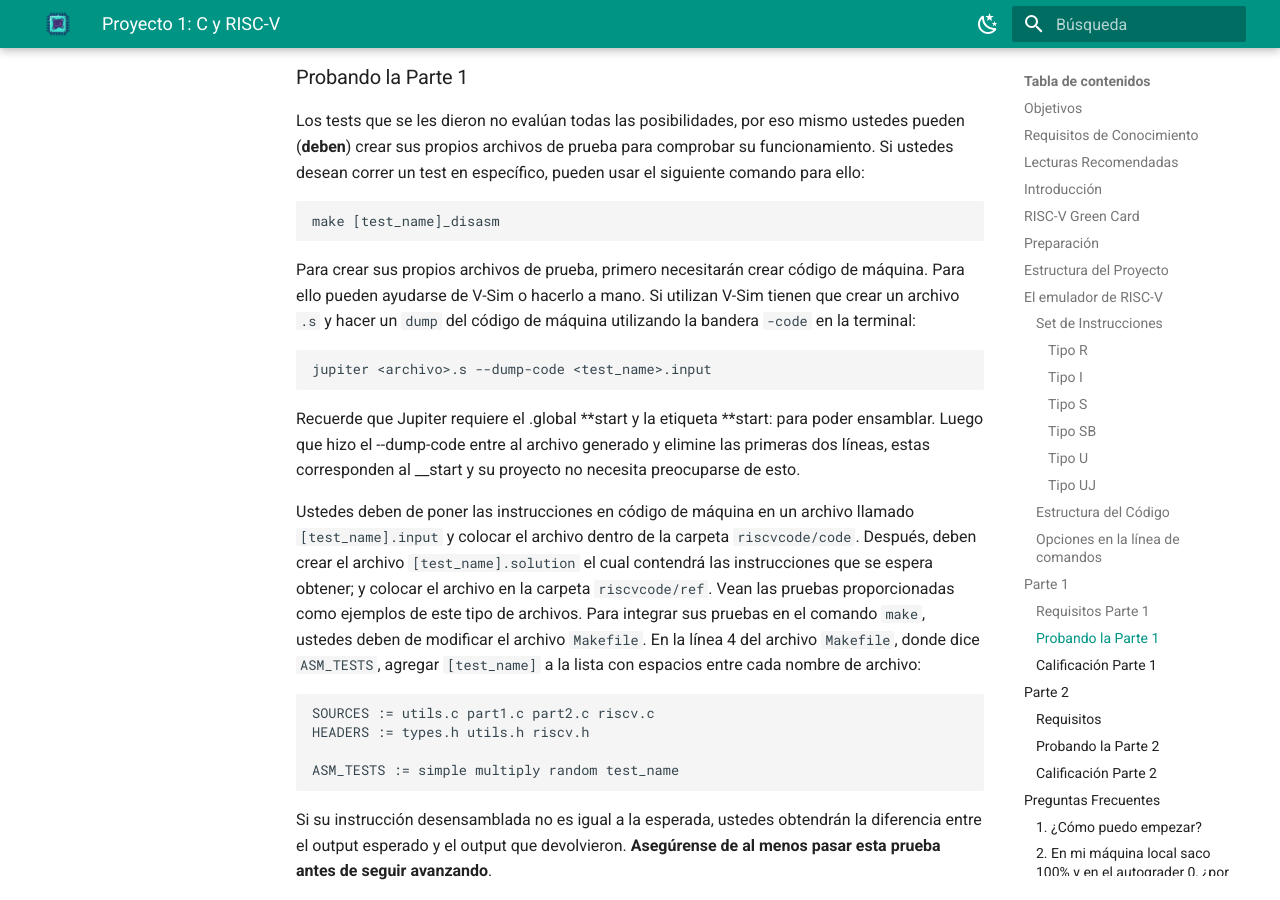
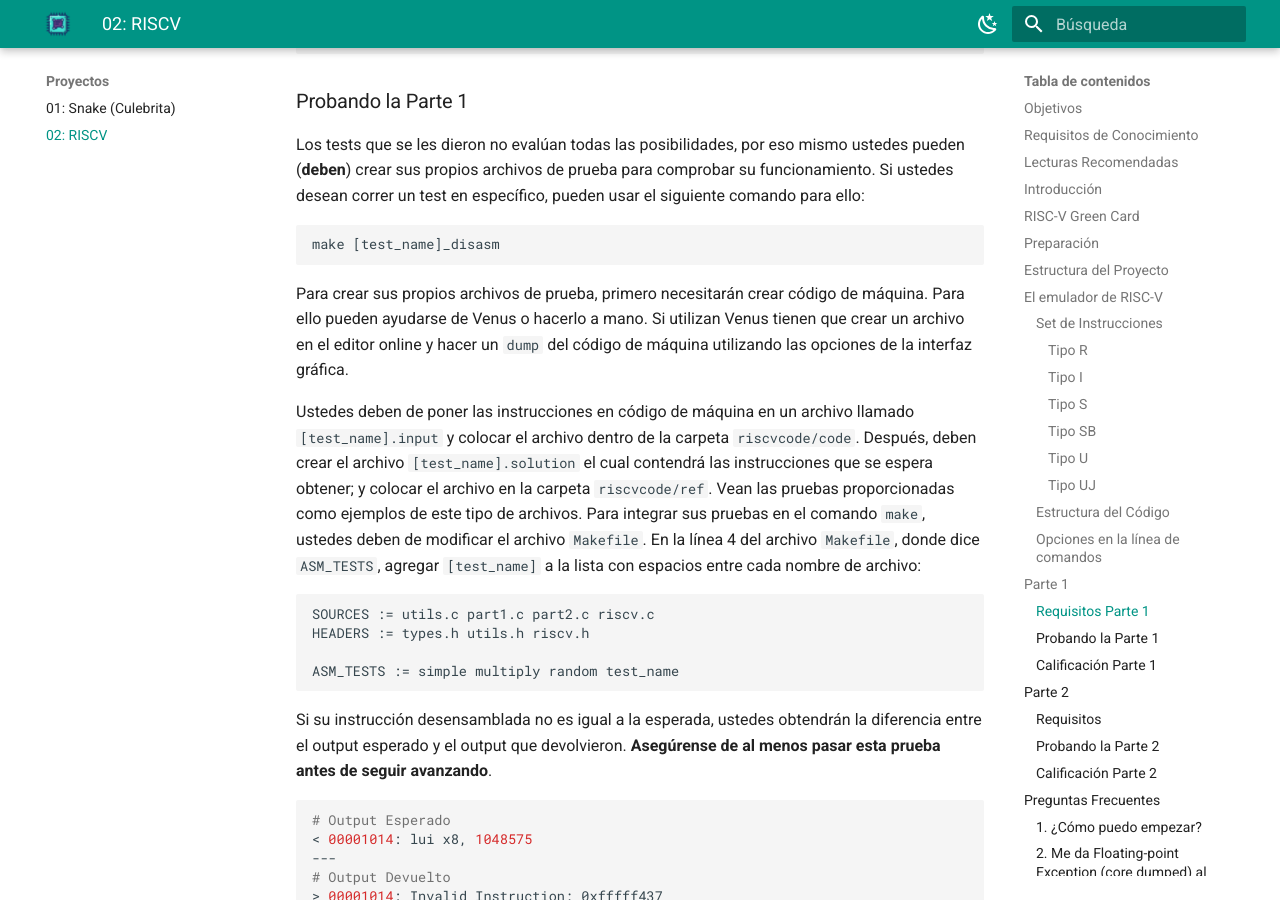
Before and after one commit to cc3-an-ug/webapp, an MkDocs documentation site: the page built from docs/projects/pj02.md, in a window 1280 px wide and 900 px high, scrolled down 11960 px. Built offline with MkDocs 1.6.1 and Material for MkDocs 9.7.7, drawn with Linux system fonts in a browser that asks for light colours; some of the changed text lies outside the part shown.

Commit message:
feat: add project 2 instructions

````diff
--- a/docs/projects/pj02.md
+++ b/docs/projects/pj02.md
@@ -4,7 +4,6 @@
 
 - Mejorar sus habilidades de programación en C.
 - Conocer algunos de los detalles de RISC-V.
-- Prepararse para lo que viene más adelante en el curso.
 
 ## Requisitos de Conocimiento
 
@@ -35,7 +34,7 @@ Si creen que no tienen claro alguno de estos temas al 100%, por favor no duden e
 
 ## Introducción
 
-En este proyecto ustedes deben de crear un emulador que pueda ejecutar un subconjunto de instrucciones de **RISC-V**. Ustedes se van a encargar de hacer un programa que decodifique y ejecute varias instrucciones de RISC-V. Considérenlo como una versión miniatura de **Jupiter**.
+En este proyecto ustedes deben de crear un emulador que pueda ejecutar un subconjunto de instrucciones de **RISC-V**. Ustedes se van a encargar de hacer un programa que decodifique y ejecute varias instrucciones de RISC-V. Considérenlo como una versión miniatura de **Venus**.
 
 ## RISC-V Green Card
 
@@ -50,7 +49,7 @@ Aquí hay dos **RISC-V Green Cards** que pueden consultar y así tener más herr
 
 **Antes de comenzar asegúrense de que hayan <span style="color: red">leído y comprendido</span> todas las instrucciones del proyecto de principio a fin**. Si tienen alguna pregunta pueden consultar la sección de preguntas frecuentes para ver si ya ha sido resuelta, de lo contrario por favor diríjanse a **Slack** y pregunten en los canales correspondientes.
 
-Para comenzar con el proyecto, primero tienen que tener todos los archivos base, estos se encuentran [aquí](https://classroom.github.com/g/wGyx9BSw). Tienen permitido trabajar en parejas o de forma individual, por lo que al aceptar la asignación les preguntará si desean crear un grupo nuevo o unirse a uno ya existente. Si crean un grupo nuevo, ingresen un nombre que represente al grupo y que no esté ya en los grupos existentes.
+Para comenzar con el proyecto, primero tienen que tener todos los archivos base, estos se encuentran [aquí](https://classroom.github.com/a/aO76NKWj). Tienen permitido trabajar en parejas o de forma individual, por lo que al aceptar la asignación les preguntará si desean crear un grupo nuevo o unirse a uno ya existente. Si crean un grupo nuevo, ingresen un nombre que represente al grupo y que no esté ya en los grupos existentes.
 
 ![Create group](/assets/img/projs/proj01/classroom1.png)
 
@@ -73,17 +72,20 @@ git clone <link del repositorio>
 Cuando hayan clonado el repositorio, se van a encontrar con los siguientes archivos:
 
 ```shell
-Makefile
-part1.c
-part2.c
-README.md
-riscv.c
-riscvcode/
-riscv.h
-autograder.json
-types.h
-utils.c
-utils.h
+.
+├── LICENSE
+├── Makefile
+├── README.md
+├── check
+├── grading
+├── part1.c
+├── part2.c
+├── riscv.c
+├── riscv.h
+├── riscvcode
+├── types.h
+├── utils.c
+└── utils.h
 ```
 
 Los únicos archivos que pueden modificar son:
@@ -663,13 +665,7 @@ Los tests que se les dieron no evalúan todas las posibilidades, por eso mismo u
 make [test_name]_disasm
 ```
 
-Para crear sus propios archivos de prueba, primero necesitarán crear código de máquina. Para ello pueden ayudarse de V-Sim o hacerlo a mano. Si utilizan V-Sim tienen que crear un archivo `.s` y hacer un `dump` del código de máquina utilizando la bandera `-code` en la terminal:
-
-```shell
-jupiter <archivo>.s --dump-code <test_name>.input
-```
-
-Recuerde que Jupiter requiere el .global **start y la etiqueta **start: para poder ensamblar. Luego que hizo el --dump-code entre al archivo generado y elimine las primeras dos líneas, estas corresponden al \_\_start y su proyecto no necesita preocuparse de esto.
+Para crear sus propios archivos de prueba, primero necesitarán crear código de máquina. Para ello pueden ayudarse de Venus o hacerlo a mano. Si utilizan Venus tienen que crear un archivo en el editor online y hacer un `dump` del código de máquina utilizando las opciones de la interfaz gráfica.
 
 Ustedes deben de poner las instrucciones en código de máquina en un archivo llamado `[test_name].input`
 y colocar el archivo dentro de la carpeta `riscvcode/code`. Después, deben crear el archivo `[test_name].solution` el cual contendrá las instrucciones que se espera obtener; y colocar el archivo en la carpeta `riscvcode/ref`. Vean las pruebas proporcionadas como ejemplos de este tipo de archivos. Para integrar sus pruebas en el comando `make`, ustedes deben de modificar el archivo `Makefile`. En la línea 4 del archivo `Makefile`, donde dice `ASM_TESTS`, agregar `[test_name]` a la lista con espacios entre cada nombre de archivo:
@@ -755,11 +751,7 @@ instruction.opcode
 
 siendo `instruction` una variable que representa una "instancia" de la estructura `Instruction`. Luego de esto, pueden ver cómo accediendo a estos campos pueden decodificar la instrucción y así lograr imprimirla.
 
-### 2. En mi máquina local saco 100% y en el autograder 0, ¿por qué?
-
-Al trabajar con uniones y estructuras de C y al utilizar la bandera `-O2` pueden pasar cosas muy raras, una de ellas es el [strict aliasing](https://cellperformance.beyond3d.com/articles/2006/06/understanding-strict-aliasing.html), por eso les recomendamos probar su código en la máquina virtual que les proporcionamos, así están totalmente seguros de que código funciona correctamente.
-
-### 3. Me da Floating-point Exception (core dumped) al hacer algunas operaciones aritméticas, ¿por qué?
+### 2. Me da Floating-point Exception (core dumped) al hacer algunas operaciones aritméticas, ¿por qué?
 
 Generalmente esto se da porque se divide por `0` o hay `overflow` utilizando variables enteras con signo. Por ejemplo:
 
--- a/mkdocs.yml
+++ b/mkdocs.yml
@@ -58,6 +58,7 @@ nav:
       - "02: C y MM": labs/lab02.md
   - Proyectos:
       - "01: Snake (Culebrita)": projects/pj01.md
+      - "02: RISCV": projects/pj02.md
   - Tutoriales:
       - "Máquina Virtual": tutorials/install.md
       - "Git y GitHub": tutorials/git.md
````
Also changed, not shown: other parts of docs/projects/pj02.md (+2 -2 lines).
